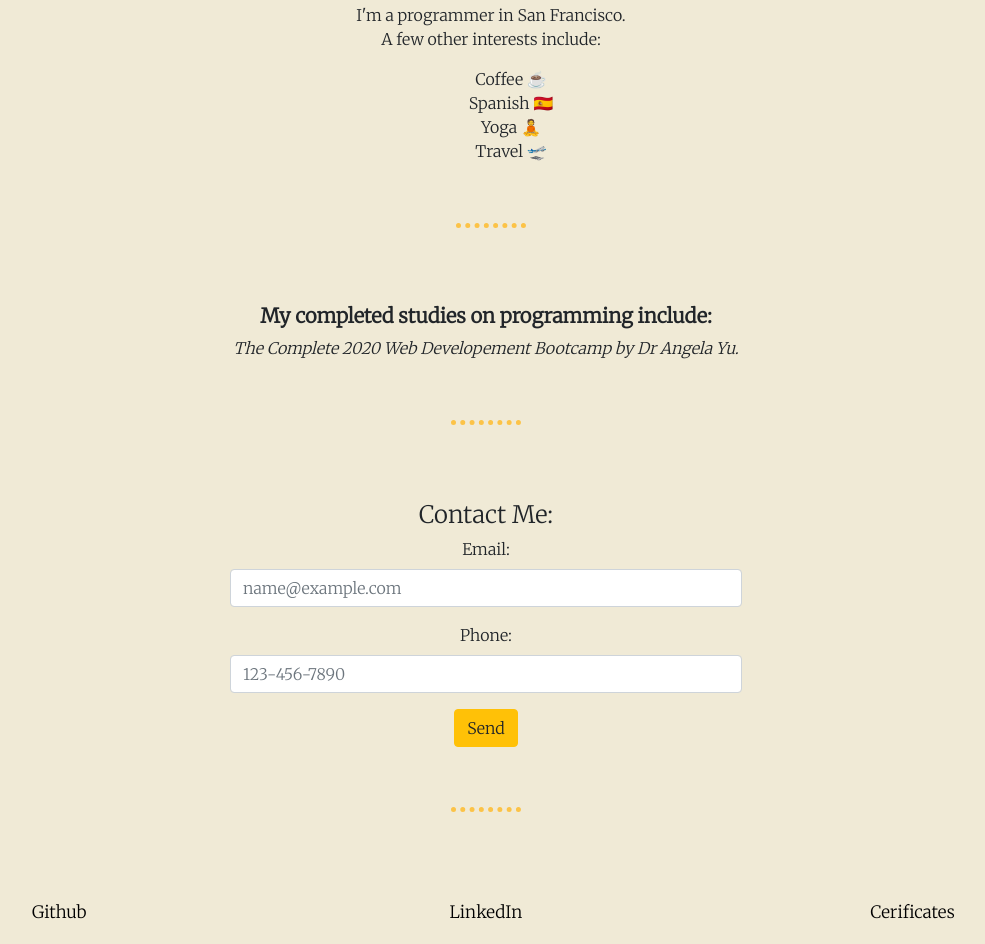
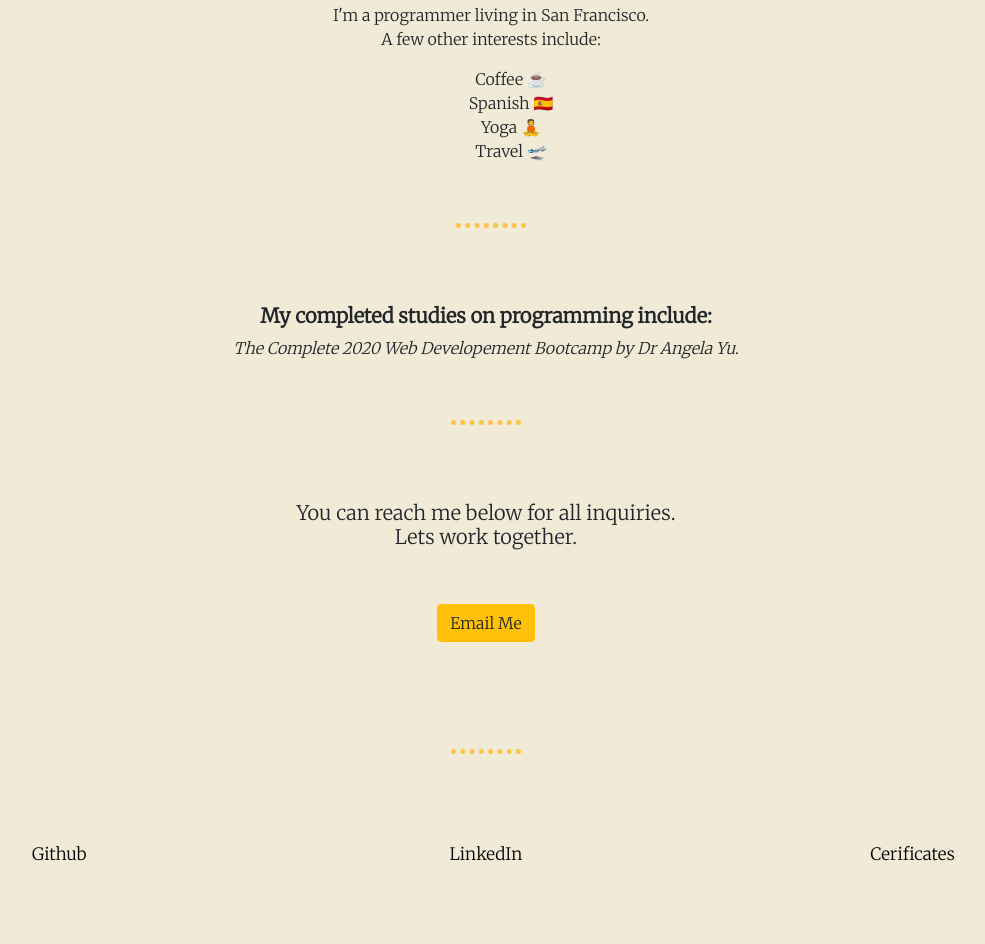
Before and after one commit to beejoybee/Biopage, a plain HTML site: page index.html in a window 1280 px wide. Shown: the part 459-1403 px from the top of the page, without its empty margins (154-1139 px from the left). Drawn offline with nearby package versions, Linux system fonts and the light colour scheme; files whose address does not match are found by name.

Commit message:
Bio
Change email form

```diff
--- a/index.html
+++ b/index.html
@@ -15,7 +15,7 @@
 <hr>
 </div>
 <div class="bio-items">
-  <p>I'm a programmer in San Francisco. <br> A few other interests include:</p>
+  <p>I'm a programmer living in San Francisco. <br> A few other interests include:</p>
 <ul>
   <li>Coffee ☕</li>
   <li>Spanish 🇪🇸</li>
@@ -32,18 +32,10 @@
   <hr>
 </div>
 <div class="contact-me" id="contact-me">
-  <h4>Contact Me:</h4>
-  <form action="mailto: brendajbrannon@gmail.com" method="post" enctype="text/plain">
-    <div class="form-group">
-      <label for="exampleFormControlInput1">Email:</label>
-      <input type="email" class="form-control" placeholder="name@example.com">
-    </div><br>
-    <div class="form-group">
-      <label for="exampleFormControlInput1">Phone:</label>
-      <input type="text" class="form-control" id="exampleFormControlInput1" placeholder="123-456-7890">
-    </div>
-      <div class="">
-        <input class="btn btn-warning" type="submit" value="Send">
+  <h5>You can reach me below for all inquiries.<br> Lets work together.</h5>
+  <form action="mailto: brendajbrannon@gmail.com" method="post" encype="text/plain">
+      <div class="btn">
+        <input class="btn btn-warning" type="submit" value="Email Me">
       </div>
   </form>
   <hr>
--- a/styles.css
+++ b/styles.css
@@ -48,7 +48,11 @@ footer a {
   margin-bottom: 50px;
 }
 footer a:hover {
-  background-color: #fcc347;
+  color: #fcc347;
+}
+.btn {
+  margin-top: 20px;
+  margin-bottom: 20px;
 }
 @media screen and (max-width: 500px) {
   footer a {
```
Also changed, not shown: 1 other file.
